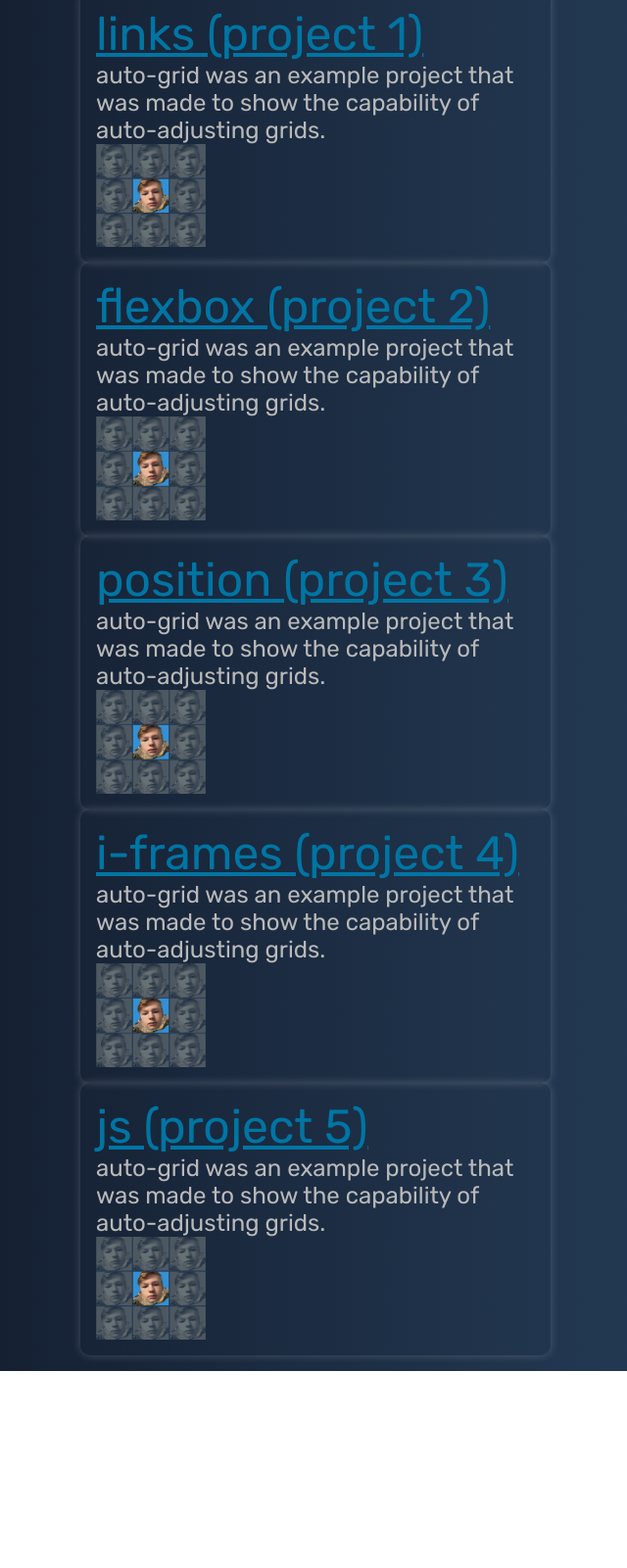
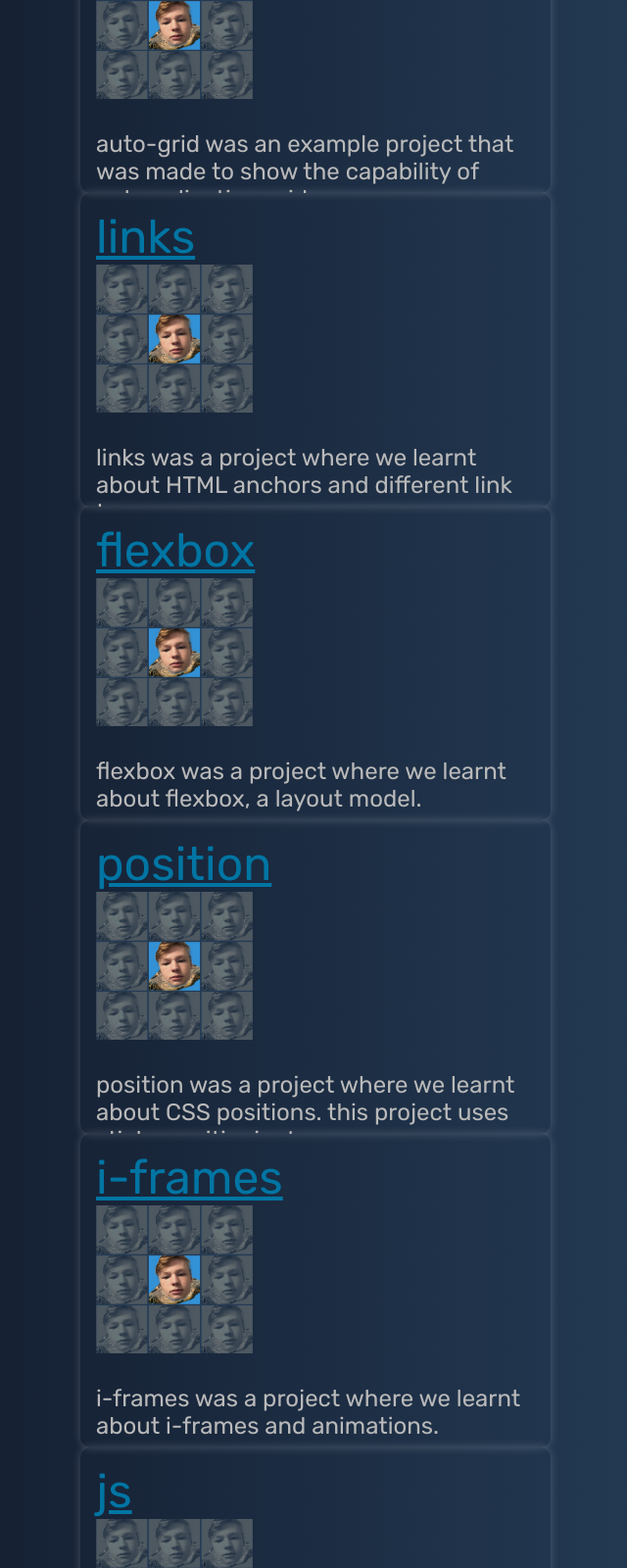
Before and after one commit to crippa1337/new_portfolio, a plain HTML site: page projects.html in a window 768 px wide. Shown: the part 1002-2602 px from the top of the page at 98% size, without its empty margins (62-702 px from the left). Before the commit the page ends 2401 px from the top, so only its background shows below. Drawn offline with Linux system fonts and the light colour scheme.

Commit message:
better project cards

```diff
--- a/assets/css/projects.css
+++ b/assets/css/projects.css
@@ -9,6 +9,13 @@ main {
 
 img {
     width: clamp(5rem, 20vw, 15rem);
+}
+
+h1 {
+    font-size: clamp(3rem, 4vw, 5rem);
+    color: var(--clr-font_body);
+    text-align: center;
+    margin: 3rem;
 }
 
 /* Project cards */
@@ -55,15 +62,16 @@ img {
     }
 
     .card {
-        max-height: 30rem;
+        max-height: 40rem;
     }
 
     .card__content {
-        flex-direction: column;
+        flex-direction: column-reverse;
+        gap: 2rem;
     }
 
     .card__content img {
-        width: 50%;
+        width: 10rem;
     }
 
     .description {
@@ -80,12 +88,8 @@ img {
         max-height: 20rem;
     }
 
-    .card__content {
-        flex-direction: column;
-    }
-
     .card__content img {
-        width: 25%;
+        width: 10rem;
     }
 
     .description {
--- a/projects.html
+++ b/projects.html
@@ -39,6 +39,7 @@
         </ul>
     </nav>
     <main>
+        <h1>projects</h1>
         <div class="cards">
             <div class="card">
                 <a class="card__title" href="projects/history/">
@@ -47,8 +48,7 @@
                 <div class="card__content">
                     <p class="card__description">
                         htmls history was a project we worked on to learn several things; responsivity, large singular page sites and more.
-                        the site describes the history of html and how it has changed over the years as well as describing some laws that govern the internet.
-                        at the bottom of the page you will find an email form you can send me emails from which was a lot of fun setting up!
+                        the site describes the history of html and how it has changed over the years.
                     </p>
                     <img src="assets/images/htmls_history.jpg" alt="htmls history project">
                 </div>
@@ -73,47 +73,47 @@
                 </div>
             </div>
             <div class="card">
-                <a class="card__title" href="projects/uppgift1">
-                    links (project 1)
+                <a class="card__title" href="projects/uppgift1/index.html">
+                    links
                 </a>
                 <div class="card__content">
-                    <p class="card__description">auto-grid was an example project that was made to show the capability of auto-adjusting grids.</p>
+                    <p class="card__description">links was a project where we learnt about HTML anchors and different link types.</p>
                     <img src="assets/images/hampaddan.png" alt="auto-grid project">
                 </div>
             </div>
             <div class="card">
                 <a class="card__title" href="projects/uppgift2">
-                    flexbox (project 2)
+                    flexbox
                 </a>
                 <div class="card__content">
-                    <p class="card__description">auto-grid was an example project that was made to show the capability of auto-adjusting grids.</p>
+                    <p class="card__description">flexbox was a project where we learnt about flexbox, a layout model.</p>
                     <img src="assets/images/hampaddan.png" alt="auto-grid project">
                 </div>
             </div>
             <div class="card">
                 <a class="card__title" href="projects/uppgift3">
-                    position (project 3)
+                    position
                 </a>
                 <div class="card__content">
-                    <p class="card__description">auto-grid was an example project that was made to show the capability of auto-adjusting grids.</p>
+                    <p class="card__description">position was a project where we learnt about CSS positions. this project uses sticky positioning!</p>
                     <img src="assets/images/hampaddan.png" alt="auto-grid project">
                 </div>
             </div>
             <div class="card">
                 <a class="card__title" href="projects/uppgift4">
-                    i-frames (project 4)
+                    i-frames
                 </a>
                 <div class="card__content">
-                    <p class="card__description">auto-grid was an example project that was made to show the capability of auto-adjusting grids.</p>
+                    <p class="card__description">i-frames was a project where we learnt about i-frames and animations.</p>
                     <img src="assets/images/hampaddan.png" alt="auto-grid project">
                 </div>
             </div>
             <div class="card">
                 <a class="card__title" href="projects/uppgift5">
-                    js (project 5)
+                    js
                 </a>
                 <div class="card__content">
-                    <p class="card__description">auto-grid was an example project that was made to show the capability of auto-adjusting grids.</p>
+                    <p class="card__description">js was a project where we learnt the basics of javascript and more about animations.</p>
                     <img src="assets/images/hampaddan.png" alt="auto-grid project">
                 </div>
             </div>
```
